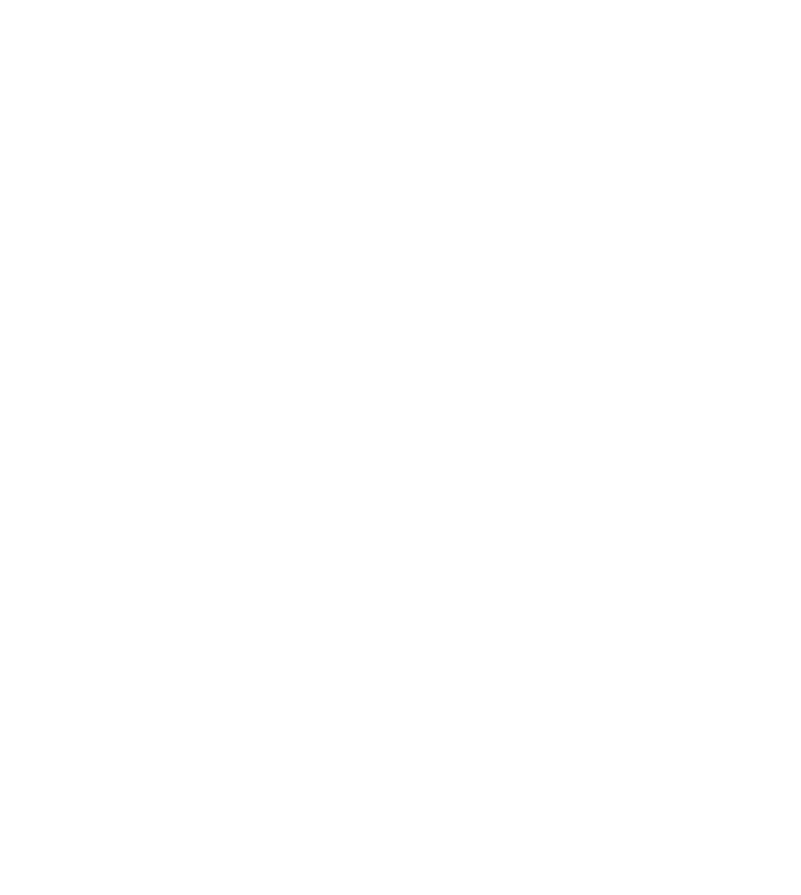
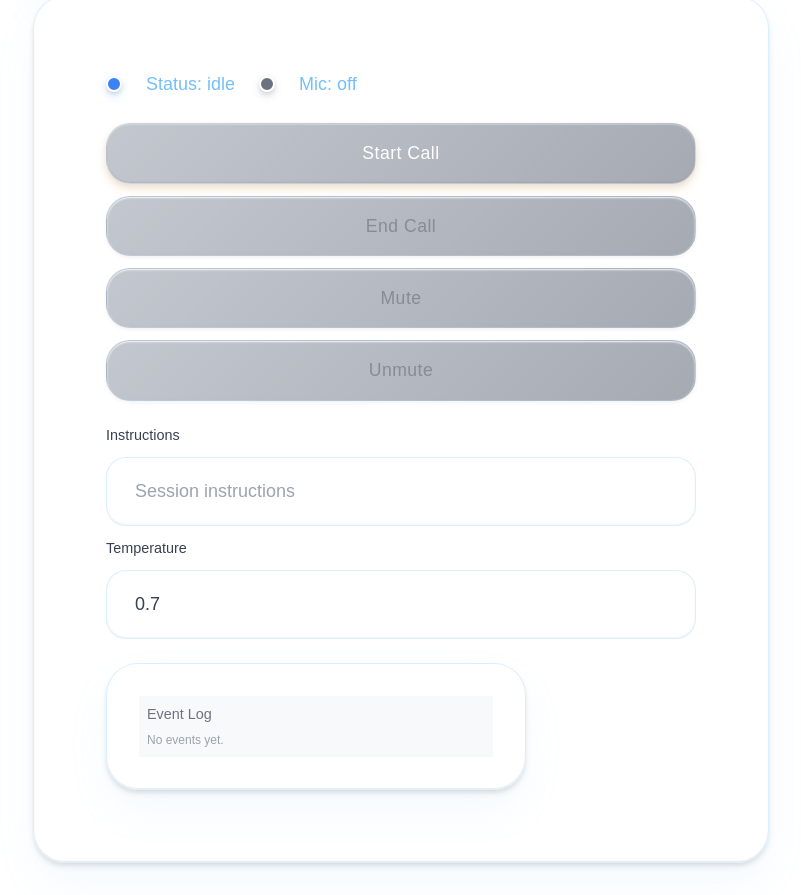
Before and after one commit to yuki-js/ANL-enpit, a React (Vite) app: page /realtime-debug in a window 1280 px wide. Shown: the part 317-1212 px from the top of the page, without its empty margins (239-1040 px from the left). Before the commit the page ends 800 px from the top, so only its background shows below. Built offline with nearby package versions, Linux system fonts and the light colour scheme; a web font is replaced by a local one.

Commit message:
Add Realtime Debug UI and routing for debugging calls

```diff
--- /dev/null
+++ b/src/components/screens/RealtimeDebugScreen.tsx
@@ -0,0 +1,209 @@
+import React, { useState, useRef, useMemo } from 'react'
+import Panel from '../ui/Panel/Panel'
+import { Text } from '../ui/Text/Text'
+import { Input } from '../ui/Input/Input'
+import { Button } from '../ui/Button/Button'
+import { StatusIndicator } from '../ui/StatusIndicator/StatusIndicator'
+import { useRealtimeCall } from '../../lib/useRealtimeCall'
+import type { RealtimeCallStatus, MicStatus, RealtimeSessionConfig, TextDeltaEvent, TranscriptionEvent, ControlEvent, AudioEvent } from '../../lib/useRealtimeCall'
+import AzureOpenAIConfig from '../../lib/azureOpenAIConfig'
+
+
+const statusToIndicator = (status: RealtimeCallStatus): 'online' | 'busy' | 'error' | 'offline' | 'info' => {
+  switch (status) {
+    case 'connected': return 'online'
+    case 'connecting': return 'busy'
+    case 'error': return 'error'
+    case 'disconnected': return 'offline'
+    default: return 'info'
+  }
+}
+
+const micToIndicator = (mic: MicStatus): 'online' | 'busy' | 'error' | 'offline' | 'info' => {
+  switch (mic) {
+    case 'on': return 'online'
+    case 'muted': return 'busy'
+    case 'off': return 'offline'
+    default: return 'info'
+  }
+}
+
+const RealtimeDebugScreen: React.FC = () => {
+  const {
+    status,
+    micStatus,
+    error,
+    setHandlers,
+    startCall,
+    endCall,
+    mute,
+    unmute,
+  } = useRealtimeCall()
+
+  // Azure config validity check
+  const azureConfig = useMemo(() => new AzureOpenAIConfig(), [])
+  const configValid = useMemo(() => azureConfig.validateAll(), [azureConfig])
+  const configErrorMsg = !configValid.ok ? `Azure OpenAI設定が不正です: ${configValid.errors.join(', ')}` : null
+
+  // Session config state
+  const [instructions, setInstructions] = useState('')
+  const [temperature, setTemperature] = useState(0.7)
+
+  // Event logs
+  const [events, setEvents] = useState<any[]>([])
+  const eventsRef = useRef<any[]>([])
+  // Text input for sending user message (if needed)
+  const [userText, setUserText] = useState('')
+
+  // Register event handlers
+  React.useEffect(() => {
+    setHandlers({
+      onTextDelta: (e: TextDeltaEvent) => {
+        eventsRef.current.push({ ...e })
+        setEvents([...eventsRef.current])
+      },
+      onTranscription: (e: TranscriptionEvent) => {
+        eventsRef.current.push({ ...e })
+        setEvents([...eventsRef.current])
+      },
+      onControl: (e: ControlEvent) => {
+        eventsRef.current.push({ ...e })
+        setEvents([...eventsRef.current])
+      },
+      onAudio: (e: AudioEvent) => {
+        eventsRef.current.push({ ...e })
+        setEvents([...eventsRef.current])
+      },
+      onOpen: () => {
+        eventsRef.current.push({ type: 'open' })
+        setEvents([...eventsRef.current])
+      },
+      onClose: (code?: number, reason?: string) => {
+        eventsRef.current.push({ type: 'close', code, reason })
+        setEvents([...eventsRef.current])
+      },
+      onError: (err: unknown) => {
+        eventsRef.current.push({ type: 'error', error: String(err) })
+        setEvents([...eventsRef.current])
+      },
+    })
+    // eslint-disable-next-line
+  }, [])
+
+  // Start call handler
+  const handleStart = async () => {
+    if (!configValid.ok) return
+    try {
+      await startCall({
+        session: {
+          instructions: instructions || undefined,
+          temperature,
+        },
+      })
+    } catch (e) {
+      eventsRef.current.push({ type: 'error', error: String(e) })
+      setEvents([...eventsRef.current])
+    }
+  }
+
+  return (
+    <div style={{ maxWidth: 800, margin: '0 auto', padding: '32px' }}>
+      <Text as="h2" variant="h2" color="brand" style={{ marginBottom: 16 }}>
+        Realtime Call Debug UI
+      </Text>
+      {!configValid.ok && (
+        <Panel size="medium">
+          <div style={{ marginBottom: 24, background: '#fffbe6', border: '1px solid #ffe58f', padding: 16 }}>
+            <Text variant="body" color="error">
+              {configErrorMsg}
+            </Text>
+            <Text variant="caption" color="tertiary" style={{ marginTop: 8 }}>
+              <a href="/settings" style={{ color: '#faad14', textDecoration: 'underline' }}>
+                設定画面でAzure OpenAI情報を入力してください
+              </a>
+            </Text>
+          </div>
+        </Panel>
+      )}
+      <Panel size="large">
+        <div style={{ display: 'grid', gap: 24, padding: 24 }}>
+          {/* Status */}
+          <div style={{ display: 'flex', gap: 24, alignItems: 'center' }}>
+            <StatusIndicator status={statusToIndicator(status)} size="medium" />
+            <Text variant="bodyLarge" color="info">
+              Status: {status}
+            </Text>
+            <StatusIndicator status={micToIndicator(micStatus)} size="medium" />
+            <Text variant="bodyLarge" color="info">
+              Mic: {micStatus}
+            </Text>
+            {error && (
+              <Text variant="body" color="error">
+                Error: {error}
+              </Text>
+            )}
+          </div>
+          {/* Controls */}
+          <div style={{ display: 'flex', gap: 12, flexWrap: 'wrap' }}>
+            <Button
+              onClick={handleStart}
+              disabled={status === 'connected' || status === 'connecting' || !configValid.ok}
+            >
+              Start Call
+            </Button>
+            <Button onClick={endCall} variant="secondary" disabled={status !== 'connected' && status !== 'connecting'}>
+              End Call
+            </Button>
+            <Button onClick={mute} variant="secondary" disabled={micStatus !== 'on'}>
+              Mute
+            </Button>
+            <Button onClick={unmute} variant="secondary" disabled={micStatus !== 'muted'}>
+              Unmute
+            </Button>
+          </div>
+          {/* Session Config */}
+          <div style={{ display: 'grid', gap: 12 }}>
+            <Text as="label" variant="label">Instructions</Text>
+            <Input
+              value={instructions}
+              onChange={e => setInstructions(e.target.value)}
+              placeholder="Session instructions"
+              size="large"
+            />
+            <Text as="label" variant="label">Temperature</Text>
+            <Input
+              type="number"
+              value={temperature}
+              onChange={e => setTemperature(Number(e.target.value))}
+              min={0}
+              max={2}
+              step={0.01}
+              size="large"
+            />
+          </div>
+          {/* Event Log */}
+          <Panel size="medium">
+            <div style={{ maxHeight: 320, overflowY: 'auto', background: '#f8f9fa', padding: 8 }}>
+              <Text variant="label" color="secondary">Event Log</Text>
+              <div style={{ fontSize: '0.95rem', color: '#374151', fontFamily: 'IBM Plex Mono, monospace', marginTop: 8 }}>
+                {events.length === 0 ? (
+                  <Text variant="caption" color="tertiary">No events yet.</Text>
+                ) : (
+                  events.slice(-50).reverse().map((ev, i) => (
+                    <div key={i} style={{ marginBottom: 6 }}>
+                      <Text variant="monoSmall" color="info">
+                        {JSON.stringify(ev)}
+                      </Text>
+                    </div>
+                  ))
+                )}
+              </div>
+            </div>
+          </Panel>
+        </div>
+      </Panel>
+    </div>
+  )
+}
+
+export default RealtimeDebugScreen
--- a/src/lib/useRealtimeCall.ts
+++ b/src/lib/useRealtimeCall.ts
@@ -29,19 +29,15 @@
 
 // --- Session / Command Shapes (minimal placeholders) ---
 
-export type RealtimeModality = 'audio+text' | 'text-only'
-
 export interface RealtimeSessionConfig {
   instructions?: string
   temperature?: number
-  modality?: RealtimeModality
   // Extend with VAD, voice, formats, tools, etc.
 }
 
 export interface RealtimeResponseOptions {
   instructions?: string
   temperature?: number
-  modality?: RealtimeModality
 }
 
 // --- Server Event Shapes (subset, minimal) ---
@@ -414,8 +410,6 @@
         payload.instructions = opts.instructions
       if (typeof opts.temperature !== 'undefined')
         payload.temperature = opts.temperature
-      if (typeof opts.modality !== 'undefined')
-        payload.modality = opts.modality
     }
     sendJSON(payload)
   }, [])
--- /dev/null
+++ b/src/routes/realtime-debug.tsx
@@ -0,0 +1,6 @@
+import { createFileRoute } from '@tanstack/react-router'
+import RealtimeDebugScreen from '../components/screens/RealtimeDebugScreen'
+
+export const Route = createFileRoute('/realtime-debug')({
+  component: RealtimeDebugScreen,
+})
```
Also changed, not shown: src/routeTree.gen.ts (+39 -3 lines).
